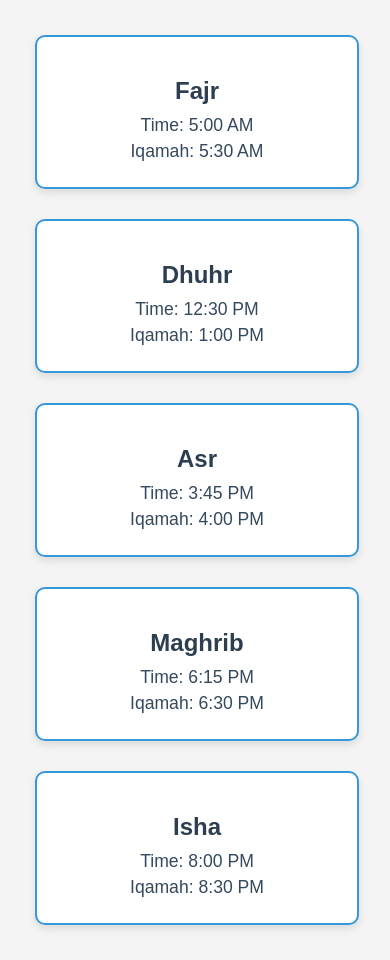
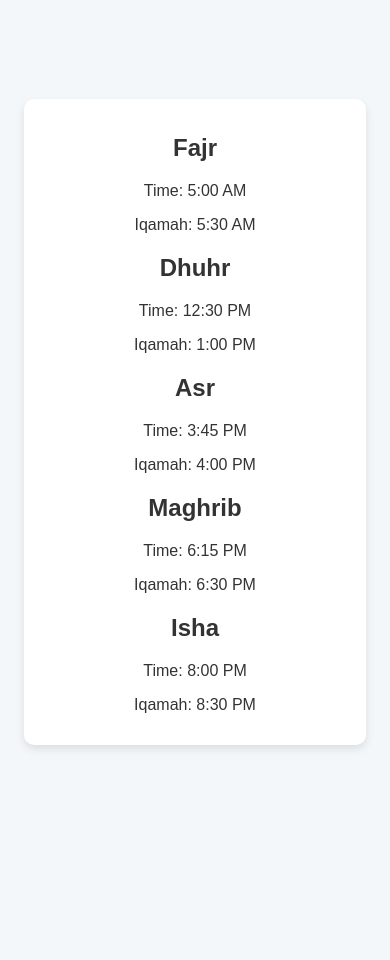
Before and after one commit to Abdullah92266/prayer-times, a plain HTML site: page index.html in a window 390 px wide. After the commit the page ends 844 px from the top, so only its background shows below. Drawn offline with Linux system fonts and the light colour scheme.

Commit message:
Add files via upload

```diff
--- a/styles.css
+++ b/styles.css
@@ -1,55 +1,94 @@
-/* Global styles */
+/* Body styling */
 body {
-    font-family: Arial, sans-serif;
-    background-color: #f4f4f4;
+    font-family: 'Arial', sans-serif; /* Clean font */
+    background-color: #f4f7f9; /* Light gray background */
+    color: #333; /* Dark text for good contrast */
     margin: 0;
     padding: 0;
+    display: flex;
+    justify-content: center;
+    align-items: center;
+    height: 100vh;
 }
 
+/* Main container */
 .container {
-    display: flex;
-    justify-content: space-around;
-    flex-wrap: wrap;
-    margin: 20px;
+    background-color: #ffffff; /* White background for the table */
+    border-radius: 10px; /* Rounded corners */
+    box-shadow: 0 4px 8px rgba(0, 0, 0, 0.1); /* Soft shadow for a 3D effect */
+    padding: 20px;
+    width: 80%;
+    max-width: 800px;
+    text-align: center;
 }
 
-/* Styling for each prayer box */
-.prayer-box {
-    background-color: #fff;
-    border-radius: 10px;
-    border: 2px solid #3498db;
-    box-shadow: 0 4px 8px rgba(0, 0, 0, 0.1);
-    width: 200px;
-    margin: 15px;
-    padding: 20px;
-    text-align: center;
-    transition: transform 0.3s ease;
+/* Heading Styling */
+h1 {
+    font-family: 'Segoe UI', Tahoma, Geneva, Verdana, sans-serif; /* Modern font for heading */
+    color: #4CAF50; /* Green color for the heading */
+    text-transform: uppercase;
+    letter-spacing: 2px;
 }
 
-.prayer-box h2 {
-    font-size: 1.5em;
-    margin-bottom: 10px;
-    color: #2c3e50;
+/* Table Styling */
+table {
+    width: 100%;
+    border-collapse: collapse;
+    margin-top: 20px;
 }
 
-.prayer-box p {
-    font-size: 1.1em;
-    color: #34495e;
-    margin: 5px 0;
+/* Table Header */
+th {
+    background-color: #4CAF50; /* Green background for header */
+    color: white; /* White text */
+    padding: 12px;
+    font-size: 18px;
 }
 
-.prayer-box:hover {
-    transform: scale(1.05);
+/* Table Data */
+td {
+    background-color: #f9f9f9; /* Light gray background for data */
+    color: #555; /* Slightly lighter text for table data */
+    padding: 12px;
+    font-size: 16px;
+    text-align: center;
 }
 
-/* Media query for smaller screens */
-@media (max-width: 600px) {
+/* Hover Effect for Table Rows */
+tr:hover {
+    background-color: #f1f1f1; /* Change background when hovering over a row */
+    cursor: pointer; /* Change cursor to indicate interactivity */
+}
+
+/* Button Styling */
+button {
+    background-color: #4CAF50; /* Green background for button */
+    color: white;
+    border: none;
+    padding: 10px 20px;
+    font-size: 16px;
+    border-radius: 5px; /* Rounded corners */
+    cursor: pointer;
+    margin-top: 20px;
+    transition: background-color 0.3s ease;
+}
+
+/* Button Hover Effect */
+button:hover {
+    background-color: #45a049; /* Darker green on hover */
+}
+
+/* Responsive Design: For mobile devices */
+@media (max-width: 768px) {
     .container {
-        flex-direction: column;
-        align-items: center;
+        padding: 15px;
     }
 
-    .prayer-box {
-        width: 80%;
+    table {
+        font-size: 14px;
+    }
+
+    h1 {
+        font-size: 22px;
     }
 }
```
